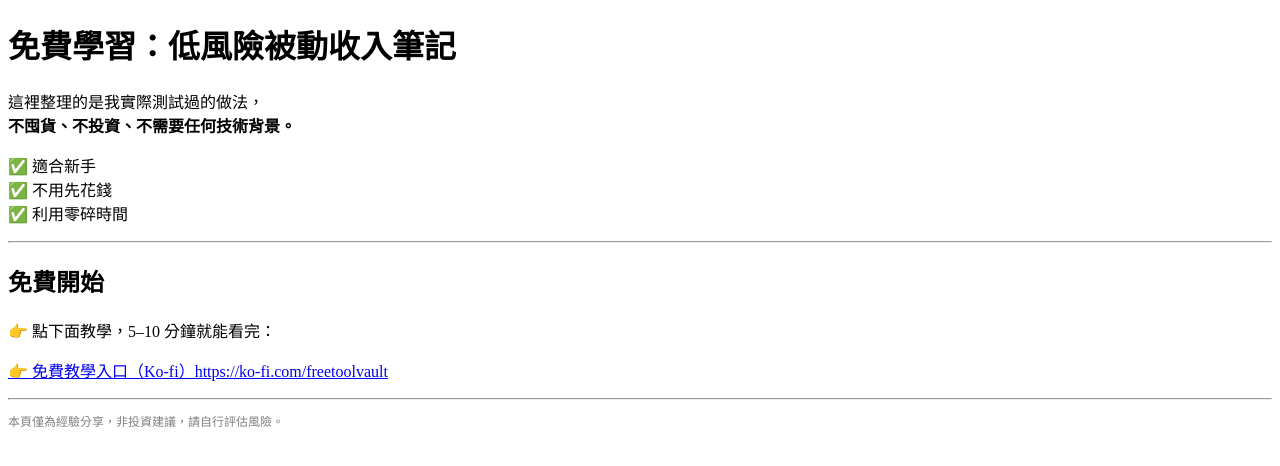
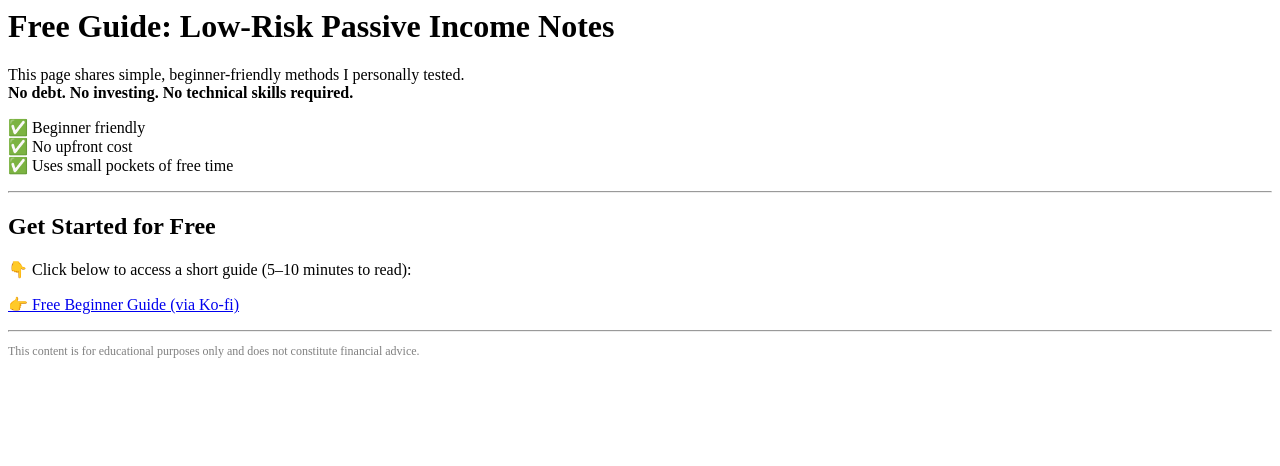
Before and after one commit to mjz3705/fix-notes, a plain HTML site: page index.html in a window 1280 px wide. Drawn offline with Linux system fonts and the light colour scheme.

Commit message:
Update index.html

```diff
--- a/index.html
+++ b/index.html
@@ -1,44 +1,33 @@
-<!DOCTYPE html>
-<html lang="zh-TW">
-<head>
-  <meta charset="UTF-8">
-  <title>Fix Notes｜免費低風險收入筆記</title>
-</head>
-
-<body>
-
-<h1>免費學習：低風險被動收入筆記</h1>
+<h1>Free Guide: Low-Risk Passive Income Notes</h1>
 
 <p>
-這裡整理的是我實際測試過的做法，<br>
-<strong>不囤貨、不投資、不需要任何技術背景。</strong>
+This page shares simple, beginner-friendly methods I personally tested.
+<br>
+<strong>No debt. No investing. No technical skills required.</strong>
 </p>
 
 <p>
-✅ 適合新手<br>
-✅ 不用先花錢<br>
-✅ 利用零碎時間
+✅ Beginner friendly<br>
+✅ No upfront cost<br>
+✅ Uses small pockets of free time
 </p>
 
 <hr>
 
-<h2>免費開始</h2>
+<h2>Get Started for Free</h2>
 
 <p>
-👉 點下面教學，5–10 分鐘就能看完：
+👇 Click below to access a short guide (5–10 minutes to read):
 </p>
 
 <p>
 <a href="https://ko-fi.com/freetoolvault" target="_blank">
-👉 免費教學入口（Ko-fi）https://ko-fi.com/freetoolvault
+👉 Free Beginner Guide (via Ko-fi)
 </a>
 </p>
 
 <hr>
 
-<p style="font-size:12px;color:gray;">
-本頁僅為經驗分享，非投資建議，請自行評估風險。
+<p style="font-size:12px; color:gray;">
+This content is for educational purposes only and does not constitute financial advice.
 </p>
-
-</body>
-</html>
```
